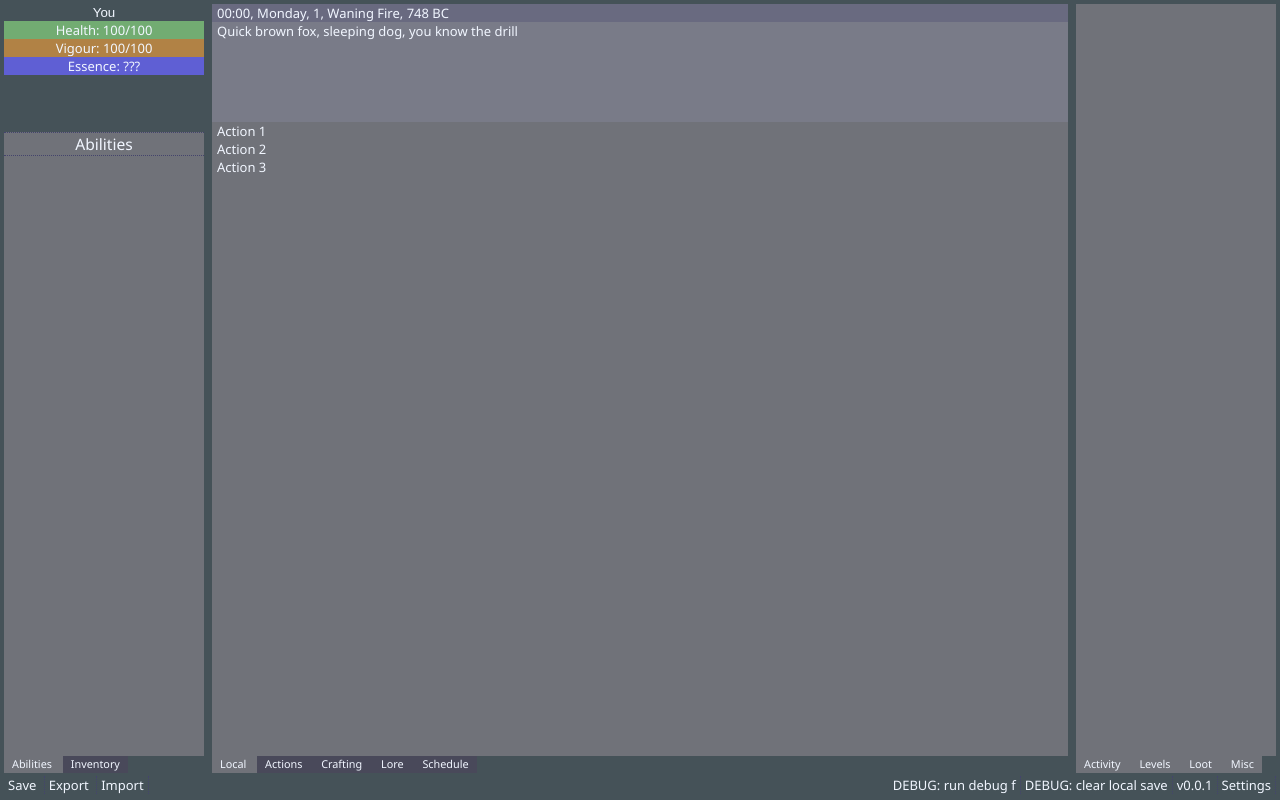
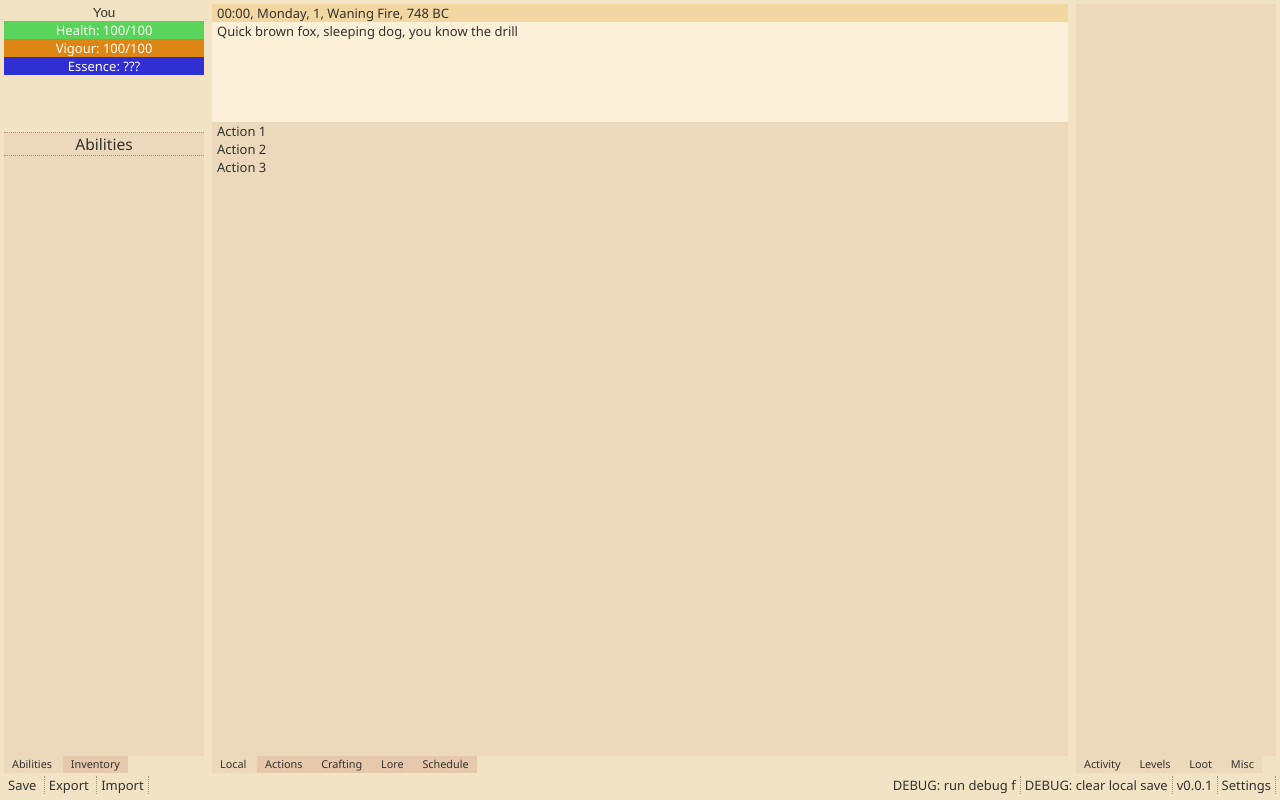
Before and after one commit to UristMcDorf/exalted-idle, a website: page index.html in a window 1280 px wide. Drawn offline with Linux system fonts and the light colour scheme.

Commit message:
- slightly more theme setting work

```diff
--- a/index.html
+++ b/index.html
@@ -20,8 +20,8 @@
 <div id="settings_panel" class="settings_panel invisible">
     <span id="settings.theme.label">Theme</span>
     <select id="settings.theme.select">
-        <option value="orichalcum">Orichalcum</option>
-        <option value="soulsteel" selected="true">Soulsteel</option>
+        <option id="settings.theme.option.orichalcum" value="orichalcum" selected="true">Orichalcum</option>
+        <option id="settings.theme.option.soulsteel" value="soulsteel">Soulsteel</option>
     </select>
 </div>
 
--- a/src/color_schemes.ts
+++ b/src/color_schemes.ts
@@ -101,7 +101,7 @@ export const ColorSchemes: Map<string, ColorScheme> = new Map<string, ColorSchem
 
 // MOONSILVER (light)
 
-// ORICHALCUM (colourful)
+// ORICHALCUM (colourful, default)
 
 // --bgColor: #f3e3c5;
 // --tooltipBgColor: #f8f1d8;
--- a/src/s_settings_manager.ts
+++ b/src/s_settings_manager.ts
@@ -40,6 +40,11 @@ export class SettingsManager implements ISaveLoadAble
             {
                 case "theme":
                     this.updateTheme(value);
+
+                    for(const [t_key, t_value] of ColorSchemes)
+                    {
+                        (document.getElementById(`settings.theme.option.${t_key}`)! as HTMLOptionElement).selected = (t_key == this.theme) ? true : false;
+                    }
             }
         }
 
--- a/styles.css
+++ b/styles.css
@@ -1,34 +1,34 @@
 :root
 {
     /* For vars I'm copying the js naming scheme to facilitate loading */
-    --bgColor: rgb(69, 82, 88);
-    --tooltipBgColor: rgb(94, 109, 116);
+    --bgColor: #f3e3c5;
+    --tooltipBgColor: #f8f1d8;
 
-    --mainPanelBgColor: rgb(112, 114, 121);
-    --mainPanelBgInactiveColor: rgb(73, 73, 90);
+    --mainPanelBgColor: #ecd8ba;
+    --mainPanelBgInactiveColor: #e6c8ac;
 
-    --contentPanelBgColor: rgb(121, 123, 136);
-    --timeWeatherPanelBgColor: rgb(105, 106, 128);
+    --contentPanelBgColor: #fdf0d8;
+    --timeWeatherPanelBgColor: #f3d7a2;
 
-    --fontColor: rgb(241, 246, 255);
-    --hintFontColor: rgb(162, 165, 192);
-    --progressBarFontColor: rgb(241, 246, 255);
+    --fontColor: #33322e;
+    --hintFontColor: #afa88f;
+    --progressBarFontColor: #fdfdf5;
 
     --progressBarColorFilledDefault: magenta;
-    --progressBarColorMissingDefault: rgb(61, 61, 83);
+    --progressBarColorMissingDefault: #cfb687;
 
-    --healthBarColorFilled: rgb(114, 172, 114);
+    --healthBarColorFilled: #5ad35a;
     --healthBarColorMissing: var(--progressBarColorMissingDefault);
-    --vigourBarColorFilled: rgb(177, 130, 69);
+    --vigourBarColorFilled: #dd8615;
     --vigourBarColorMissing: var(--progressBarColorMissingDefault);
-    --essenceBarColorFilled: rgb(95, 95, 212);
+    --essenceBarColorFilled: #2f2fd4;
     --essenceBarColorMissing: var(--progressBarColorMissingDefault);
-    --skillBarColorFilled: rgb(216, 118, 101);
+    --skillBarColorFilled: #d49f2c;
     --skillBarColorMissing: transparent;
 
-    --buttonHoverColor: rgb(194, 125, 125);
+    --buttonHoverColor: #ecca59;
 
-    --boxBorderColor: rgb(68, 68, 109);
+    --boxBorderColor: #b38f6f;
 
     --timeWeatherDisplayHeight: 18px;
 }
```
